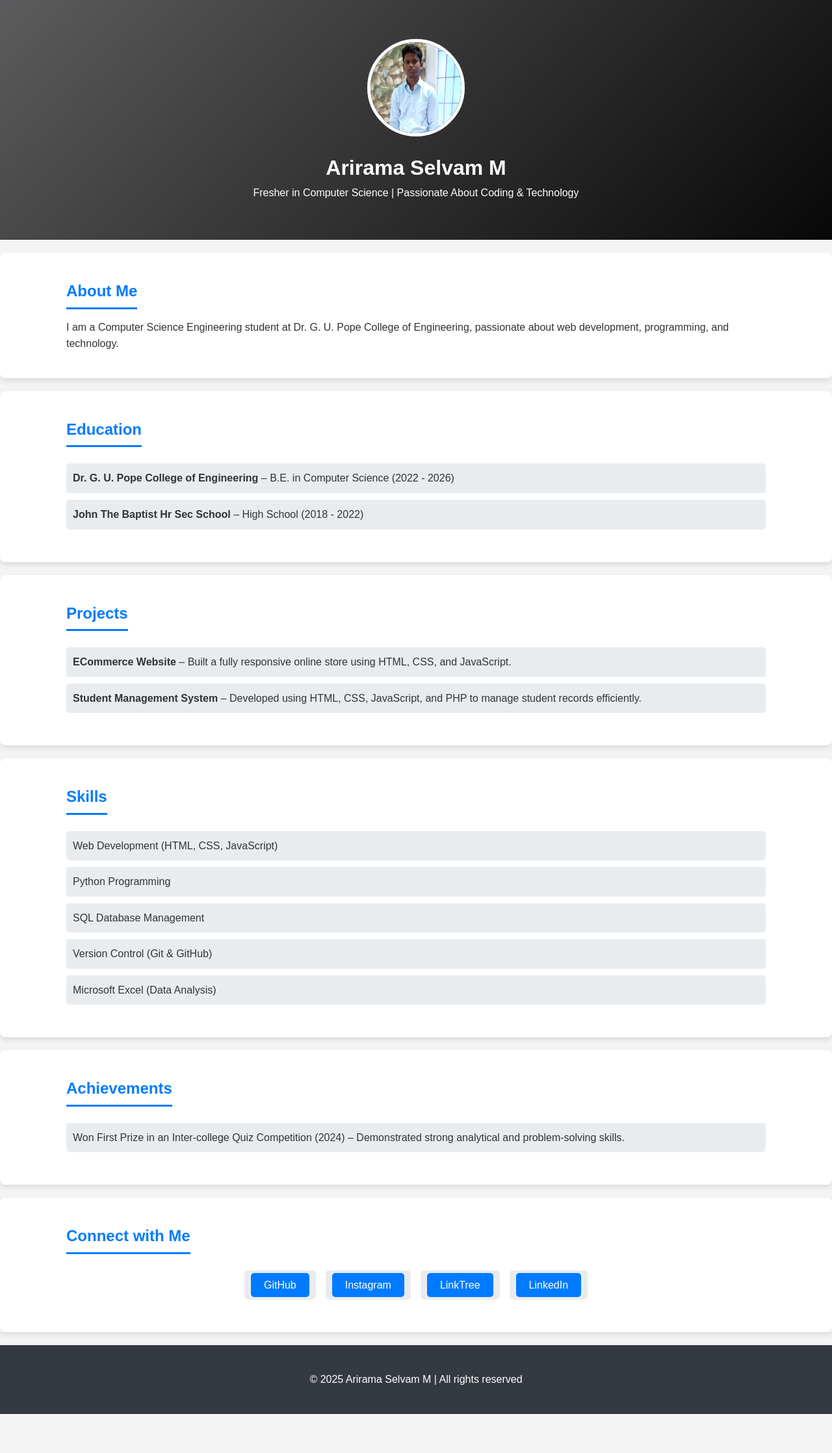
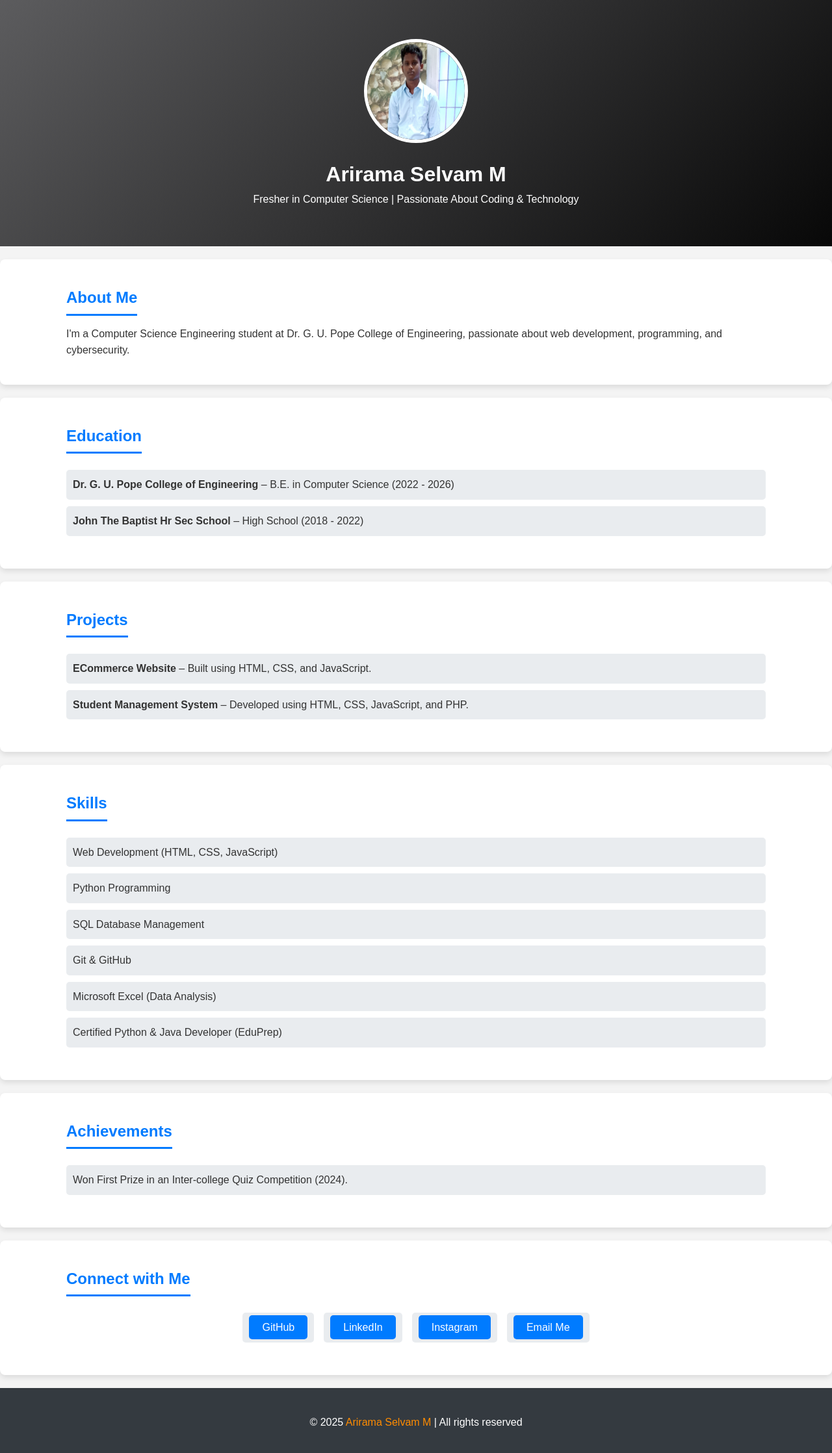
Before and after one commit to AriProject9787/GrandLeakage, a plain HTML site: page GrandLeakage/portfolio/index.html in a window 1280 px wide. Shown: the whole page at 65% size. Before the commit the page ends 2176 px from the top, so only its background shows below. Drawn offline with Linux system fonts and the light colour scheme.

Commit message:
demo update 1

```diff
--- a/GrandLeakage/login1.css
+++ b/GrandLeakage/login1.css
@@ -4,9 +4,7 @@
     padding: 0;
     box-sizing: border-box;
 }
-iframe{
-    width: 100%;
-}
+
 header{
     position: fixed;
     top: 0;
--- a/GrandLeakage/portfolio/index.html
+++ b/GrandLeakage/portfolio/index.html
@@ -2,19 +2,12 @@
 <html lang="en">
 <head>
     <meta charset="UTF-8">
-    <meta name="google-site-verification" content="71fHbMJ3sgO661n0IY9rIVFnir7RdkTKTP9TcFVttfM" />
     <meta name="viewport" content="width=device-width, initial-scale=1.0">
-    <meta name="description" content="Arirama Selvam M's professional portfolio. A Computer Science Engineering student sharing projects and social links.">
-    <meta name="keywords" content="Arirama Selvam, Portfolio, Computer Science, GitHub, LinkedIn, Instagram, Web Development, Python, SQL">
+    <meta name="description" content="Arirama Selvam M's professional portfolio. A Computer Science Engineering student sharing projects and skills.">
+    <meta name="keywords" content="Arirama Selvam, Portfolio, Computer Science, Web Development, Python, SQL, GitHub, LinkedIn">
     <meta name="author" content="Arirama Selvam M">
-    <meta property="og:title" content="Arirama Selvam M - Portfolio">
-    <meta property="og:description" content="Explore the professional portfolio of Arirama Selvam M, a Computer Science Engineering student.">
-    <meta property="og:image" content="images/profile.jpg">
-    <meta property="og:url" content="https://ariproject9787.github.io/GrandLeakage/GrandLeakage/portfolio/">
     <title>Arirama Selvam M - Portfolio</title>
     <link rel="stylesheet" href="style.css">
-    <meta name="google-site-verification" content="71fHbMJ3sgO661n0IY9rIVFnir7RdkTKTP9TcFVttfM" />
-
 </head>
 <body>
     <header>
@@ -28,7 +21,7 @@
     <section class="about">
         <div class="container">
             <h2>About Me</h2>
-            <p>I am a Computer Science Engineering student at Dr. G. U. Pope College of Engineering, passionate about web development, programming, and technology.</p>
+            <p>I'm a Computer Science Engineering student at Dr. G. U. Pope College of Engineering, passionate about web development, programming, and cybersecurity.</p>
         </div>
     </section>
 
@@ -46,8 +39,8 @@
         <div class="container">
             <h2>Projects</h2>
             <ul>
-                <li><strong>ECommerce Website</strong> – Built a fully responsive online store using HTML, CSS, and JavaScript.</li>
-                <li><strong>Student Management System</strong> – Developed using HTML, CSS, JavaScript, and PHP to manage student records efficiently.</li>
+                <li><strong>ECommerce Website</strong> – Built using HTML, CSS, and JavaScript.</li>
+                <li><strong>Student Management System</strong> – Developed using HTML, CSS, JavaScript, and PHP.</li>
             </ul>
         </div>
     </section>
@@ -59,8 +52,9 @@
                 <li>Web Development (HTML, CSS, JavaScript)</li>
                 <li>Python Programming</li>
                 <li>SQL Database Management</li>
-                <li>Version Control (Git & GitHub)</li>
+                <li>Git & GitHub</li>
                 <li>Microsoft Excel (Data Analysis)</li>
+                <li>Certified Python & Java Developer (EduPrep)</li>
             </ul>
         </div>
     </section>
@@ -69,7 +63,7 @@
         <div class="container">
             <h2>Achievements</h2>
             <ul>
-                <li>Won First Prize in an Inter-college Quiz Competition (2024) – Demonstrated strong analytical and problem-solving skills.</li>
+                <li>Won First Prize in an Inter-college Quiz Competition (2024).</li>
             </ul>
         </div>
     </section>
@@ -79,19 +73,17 @@
             <h2>Connect with Me</h2>
             <ul>
                 <li><a href="https://github.com/AriProject9787" target="_blank">GitHub</a></li>
+                <li><a href="https://www.linkedin.com/in/ariramaselvam" target="_blank">LinkedIn</a></li>
                 <li><a href="https://instagram.com/haris984290" target="_blank">Instagram</a></li>
-                <li><a href="https://linktr.ee/AriOfficialLinks" target="_blank">LinkTree</a></li>
-                <li><a href="https://www.linkedin.com/in/ariramaselvam" target="_blank">LinkedIn</a></li>
+                <li><a href="mailto:ariofficial9787@gmail.com">Email Me</a></li>
             </ul>
         </div>
     </section>
 
     <footer>
         <div class="container">
-            <p>&copy; 2025 Arirama Selvam M | All rights reserved</p>
+            <p>&copy; 2025 <span>Arirama Selvam M </span>| All rights reserved</p>
         </div>
     </footer>
-
-    <script src="script.js"></script>
 </body>
 </html>
--- a/GrandLeakage/portfolio/style.css
+++ b/GrandLeakage/portfolio/style.css
@@ -28,13 +28,16 @@ header {
 }
 
 .profile-pic {
-    width: 150px;
-    height: 150px;
+    width: 160px;
+    height: 160px;
     border-radius: 50%;
     border: 5px solid #fff;
     margin-bottom: 15px;
 }
 
+span{
+    color: darkorange;
+}
 /* Sections */
 section {
     background: #fff;
@@ -101,8 +104,8 @@ footer {
     }
 
     .profile-pic {
-        width: 120px;
-        height: 120px;
+        width: 140px;
+        height: 140px;
     }
 
     .social-links ul {
```
Also changed, not shown: GrandLeakage/home.html (+6 -1 lines), GrandLeakage/portfolio/googlecbc897c94cbb1f0b(1).html (added, +1 -0 lines).
